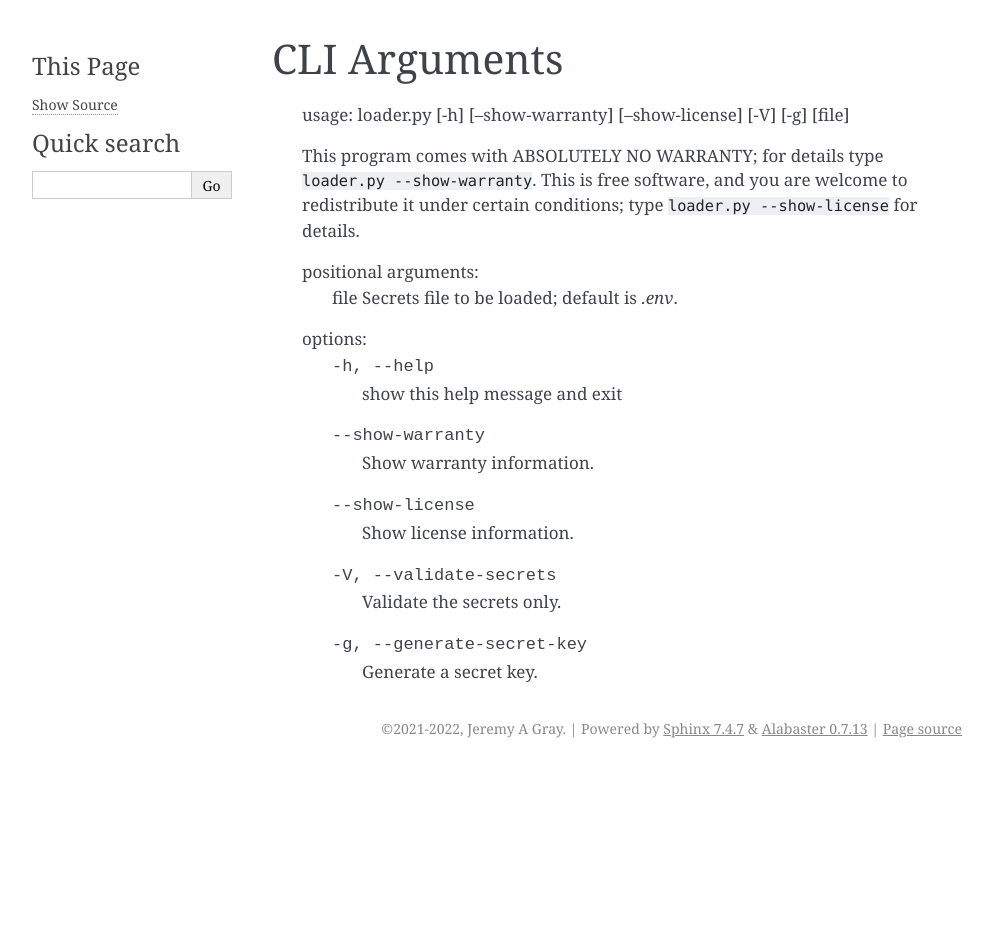
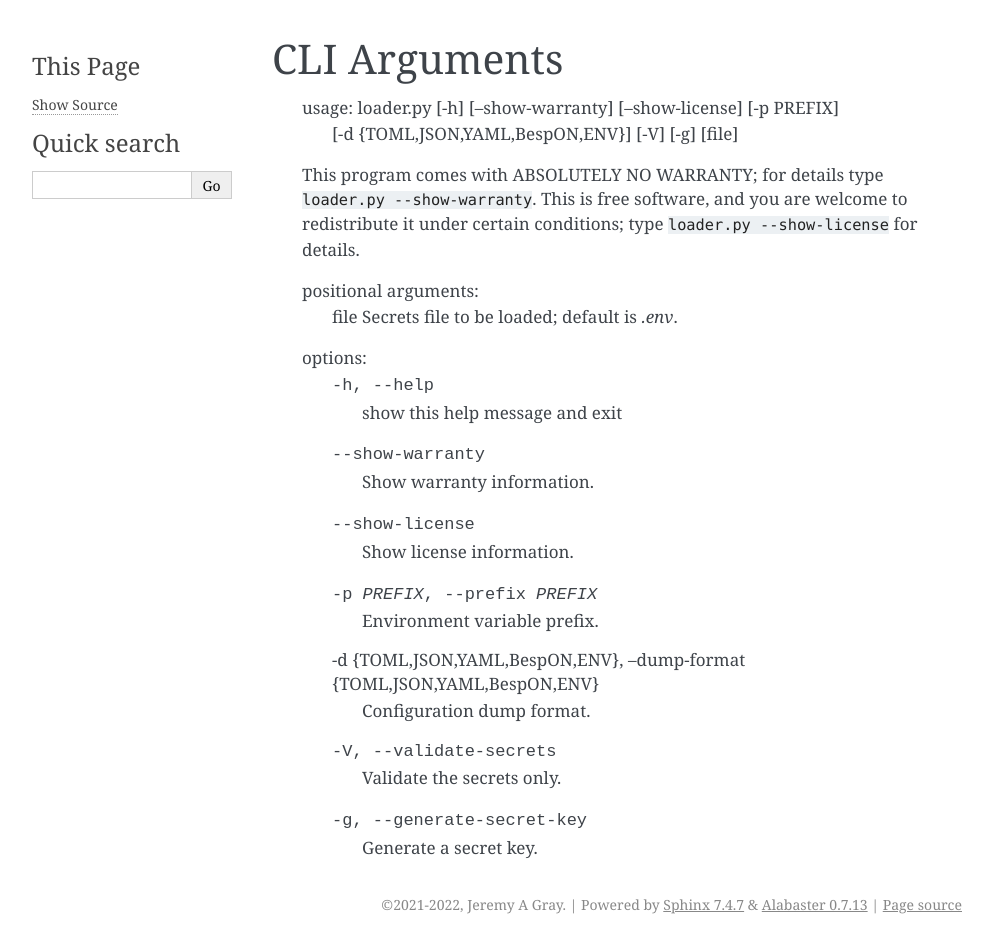
Before and after one commit to jeremyagray/django-loader, a Sphinx documentation site: the page built from docs/cli.rst, in a window 1280 px wide. Shown: the whole page, without its empty margins (148-1141 px from the left). Built offline with Sphinx 7.4.7, drawn with Linux system fonts in a browser that asks for light colours; before the commit the page ends 900 px from its top, so only the background shows below that.

Commit message:
feat(loader): add load/dump functionality
Add options for load/dump functionality and enable it in the script
interface.  Fix missing double underscore usage in
``dump_environment()``.  Load all values in the secrets file or
environment if the provided defaults are empty.

Github-closes: closes jeremyagray/django-loader#3, closes jeremyagray/django-loader#7
Signed-off-by: Jeremy A Gray <jeremy.a.gray@gmail.com>

```diff
--- a/docs/cli.rst
+++ b/docs/cli.rst
@@ -11,7 +11,9 @@
 CLI Arguments
 =============
 
-    usage: loader.py [-h] [--show-warranty] [--show-license] [-V] [-g] [file]
+    usage: loader.py [-h] [--show-warranty] [--show-license] [-p PREFIX]
+                     [-d {TOML,JSON,YAML,BespON,ENV}] [-V] [-g]
+                     [file]
 
     This program comes with ABSOLUTELY NO WARRANTY; for details type ``loader.py
     --show-warranty``. This is free software, and you are welcome to redistribute
@@ -24,6 +26,10 @@ CLI Arguments
       -h, --help            show this help message and exit
       --show-warranty       Show warranty information.
       --show-license        Show license information.
+      -p PREFIX, --prefix PREFIX
+                            Environment variable prefix.
+      -d {TOML,JSON,YAML,BespON,ENV}, --dump-format {TOML,JSON,YAML,BespON,ENV}
+                            Configuration dump format.
       -V, --validate-secrets
                             Validate the secrets only.
       -g, --generate-secret-key
```
Also changed, not shown: README.rst (+7 -1 lines), 3 other files.
